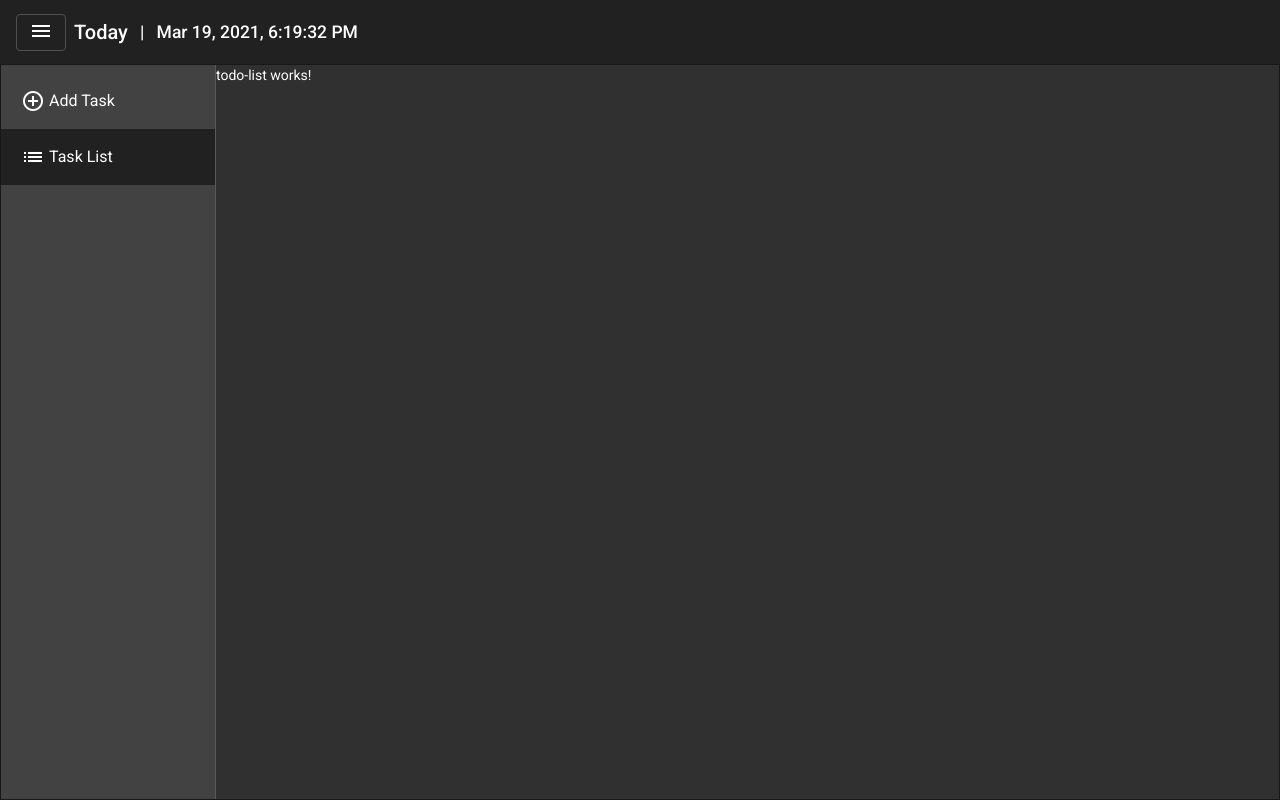
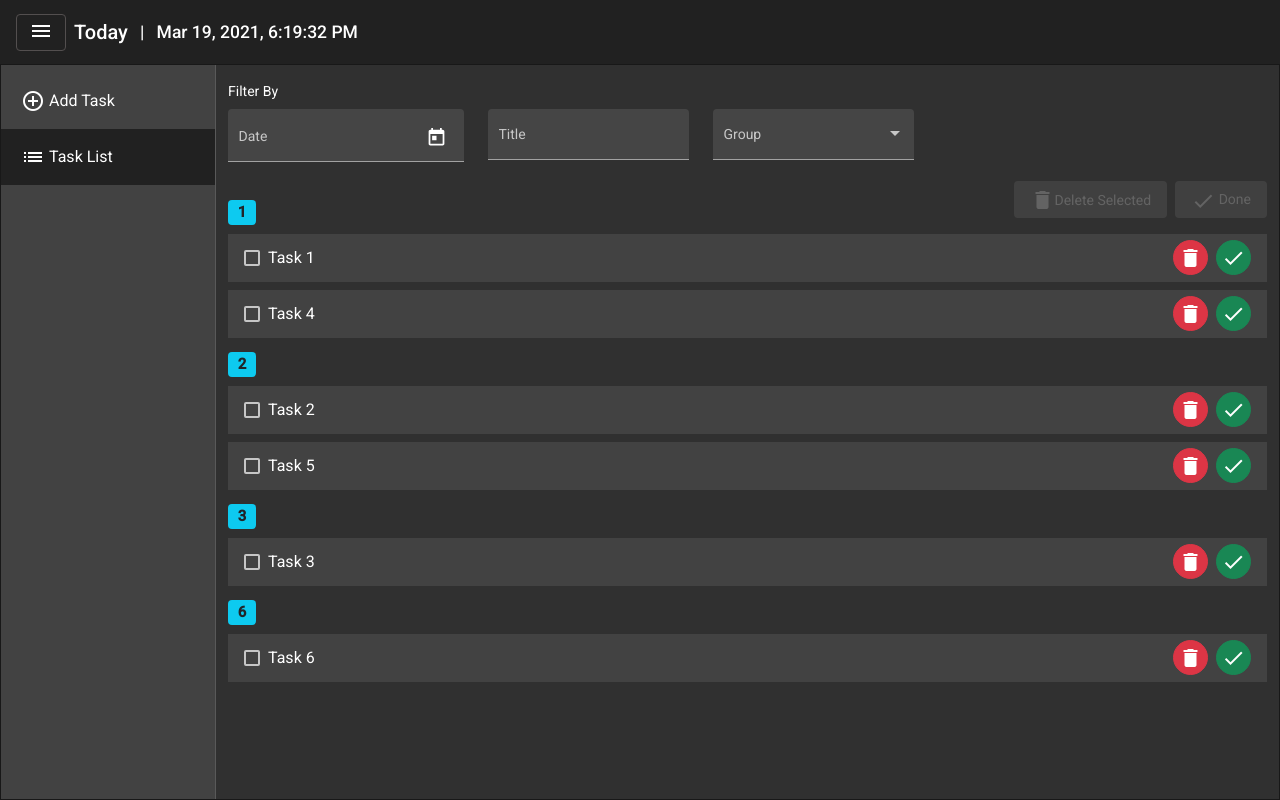
Before and after one commit to minajacob/ToDo_List_App, an Angular app: page /list in a window 1280 px wide. Built offline with nearby package versions, Linux system fonts and the light colour scheme.

Commit message:
refs Todo list page (Design, Grouping, Styles)

```diff
--- /dev/null
+++ b/src/app/modules/core/group-by.pipe.ts
@@ -0,0 +1,23 @@
+import { Pipe, PipeTransform } from '@angular/core';
+
+@Pipe({
+  name: 'groupBy'
+})
+export class GroupByPipe implements PipeTransform {
+
+  transform(value: any[], [key, groupName, list = "list"]: string[]): any[] {
+    var listGrouped = value.reduce(function (rv, x) {
+      (rv[x[key]] = rv[x[key]] || []).push(x);
+      return rv;
+    }, {});
+
+
+    let returnedList = [];
+    for (const groupKey in listGrouped) {
+      returnedList.push({ [groupName]: groupKey, [list]: listGrouped[groupKey] });
+    }
+
+    return returnedList;
+  }
+
+}
--- a/src/app/modules/layout/layout.component.html
+++ b/src/app/modules/layout/layout.component.html
@@ -32,6 +32,8 @@
     </mat-sidenav>
 
     <mat-sidenav-content>
-        <router-outlet></router-outlet>
+        <div class="container">
+            <router-outlet></router-outlet>
+        </div>
     </mat-sidenav-content>
 </mat-sidenav-container>
--- a/src/app/modules/todo-list/components/todo-list.component.html
+++ b/src/app/modules/todo-list/components/todo-list.component.html
@@ -1,3 +1,70 @@
-<p>
-    todo-list works!
-</p>
+<div class="row mt-3">
+    <div>
+        <label class="mb-2">Filter By</label>
+        <div class="row row-cols-auto">
+            <div class="col">
+                <mat-form-field appearance="fill">
+                    <mat-label>Date</mat-label>
+                    <input matInput [matDatepicker]="picker">
+                    <mat-datepicker-toggle matSuffix [for]="picker"></mat-datepicker-toggle>
+                    <mat-datepicker #picker></mat-datepicker>
+                </mat-form-field>
+            </div>
+
+            <div class="col">
+                <mat-form-field appearance="fill">
+                    <mat-label>Title</mat-label>
+                    <input matInput >
+                  </mat-form-field>
+            </div>
+
+            <div class="col">
+                <mat-form-field appearance="fill">
+                    <mat-label>Group</mat-label>
+                    <mat-select>
+                      <mat-option *ngFor="let food of [1,2,3,4,5,6]" [value]="food">
+                        {{food}}
+                      </mat-option>
+                    </mat-select>
+                  </mat-form-field>
+            </div>
+        </div>
+    </div>
+    <div class="d-flex justify-content-end mb-n4">
+        <button mat-flat-button type="button" [disabled]="model.selectedTasks.length == 0" class="btn btn-sm btn-danger mx-2">
+            <mat-icon>delete</mat-icon>
+            <span>Delete Selected</span>
+        </button>
+        <button mat-flat-button type="button"  [disabled]="model.selectedTasks.length == 0" class="btn btn-sm btn-success">
+            <mat-icon>done</mat-icon> Done
+        </button>
+    </div>
+    <div *ngFor="let group of (model.tasks | groupBy: ['groupId', 'groupName'])">
+        <h2 class="mb-0">
+            <div>
+                <span class="badge bg-info text-dark">{{ group.groupName }}</span>
+            </div>
+        </h2>
+        <!-- <mat-selection-list>
+            <mat-list-option checkboxPosition="before">
+              <button mat-flat-button  mat-mini-fab color="primary" aria-label="Example icon button with a menu icon">
+                <mat-icon>delete</mat-icon>
+              </button>
+            </mat-list-option>
+          </mat-selection-list> -->
+
+        <mat-list>
+            <a mat-list-item matRipple class="text-decoration-none mb-2 task" *ngFor="let task of group.list">
+                <mat-checkbox (change)="taskClick(task)"> {{ task.name }}</mat-checkbox>
+                <div class="ms-auto d-flex">
+                    <button type="button" class="me-2 rounded-circle action btn btn-danger btn-sm">
+                        <mat-icon>delete</mat-icon>
+                    </button>
+                    <button type="button" class="rounded-circle action btn btn-success btn-sm">
+                        <mat-icon>done</mat-icon>
+                    </button>
+                </div>
+            </a>
+        </mat-list>
+    </div>
+</div>
--- a/src/app/modules/todo-list/components/todo-list.component.ts
+++ b/src/app/modules/todo-list/components/todo-list.component.ts
@@ -1,16 +1,42 @@
 import { Component, OnInit } from '@angular/core';
+import { ITask, ITodoList } from './todo-list.model';
 
 @Component({
   selector: 'app-todo-list',
   templateUrl: 'todo-list.component.html',
-  styles: [
-  ]
+  styleUrls: ['todo-list.style.scss']
 })
 export class TodoListComponent implements OnInit {
+
+  model: ITodoList = {} as ITodoList;
 
   constructor() { }
 
   ngOnInit(): void {
+    this.model = {
+      tasks: [
+        { id: 1, name: "Task 1", created: Date.now(), deleted: false, dueDate: new Date("20/03/2021"), done: false, groupId: 1 },
+        { id: 2, name: "Task 2", created: Date.now(), deleted: false, dueDate: new Date("20/03/2021"), done: false, groupId: 2 },
+        { id: 3, name: "Task 3", created: Date.now(), deleted: false, dueDate: new Date("20/03/2021"), done: false, groupId: 3 },
+        { id: 4, name: "Task 4", created: Date.now(), deleted: false, dueDate: new Date("20/03/2021"), done: false, groupId: 1 },
+        { id: 5, name: "Task 5", created: Date.now(), deleted: false, dueDate: new Date("20/03/2021"), done: false, groupId: 2 },
+        { id: 6, name: "Task 6", created: Date.now(), deleted: false, dueDate: new Date("20/03/2021"), done: false, groupId: 6 }
+      ],
+      selectedTasks: []
+    }
   }
 
+  taskClick(task: ITask) {
+    const tIndx = this.model.selectedTasks.indexOf(task.id);
+    if (tIndx > -1) {
+      this.model.selectedTasks.splice(tIndx, 1);
+    } else {
+      this.model.selectedTasks.push(task.id);
+    }
+  }
+
+  // get tasksGrouped() {
+  //   this.model.tasks.
+  // }
+
 }
--- /dev/null
+++ b/src/app/modules/todo-list/components/todo-list.style.scss
@@ -0,0 +1,21 @@
+.task {
+    ::ng-deep {
+        .mat-list-item-content {
+            width: 100%;
+        }
+    }
+    background-color: #424242;
+    margin-bottom: 10px;
+    display: flex;
+    width: 100%;
+    justify-content: space-between;
+
+    .action {
+        width: 35px;
+        height: 35px;
+        display: flex;
+        padding: 0;
+        align-items: center;
+        justify-content: center;
+    }
+}
--- a/src/app/modules/todo-list/todo-list.module.ts
+++ b/src/app/modules/todo-list/todo-list.module.ts
@@ -2,6 +2,8 @@ import { NgModule } from '@angular/core';
 import { CommonModule } from '@angular/common';
 import { TodoListComponent } from './components/todo-list.component';
 import { RouterModule, Routes } from '@angular/router';
+import { ControlsModule } from '../controls/controls.module';
+import { CoreModule } from '../core/core.module';
 
 
 const routes: Routes = [
@@ -13,7 +15,9 @@ const routes: Routes = [
   declarations: [TodoListComponent],
   imports: [
     CommonModule,
-    RouterModule.forChild(routes)
+    RouterModule.forChild(routes),
+    ControlsModule,
+    CoreModule
   ]
 })
 export class TodoListModule { }
--- a/src/styles.scss
+++ b/src/styles.scss
@@ -3,4 +3,6 @@
 html, body { height: 100%; }
 body { margin: 0; font-family: Roboto, "Helvetica Neue", sans-serif; }
 
+
+$enable-negative-margins: true;
 @import '../node_modules/bootstrap/scss/bootstrap.scss';
```
Also changed, not shown: src/app/modules/controls/controls.module.ts (+15 -2 lines), src/app/modules/core/core.module.ts (added, +14 -0 lines), src/app/modules/todo-list/components/todo-list.model.ts (added, +15 -0 lines).
